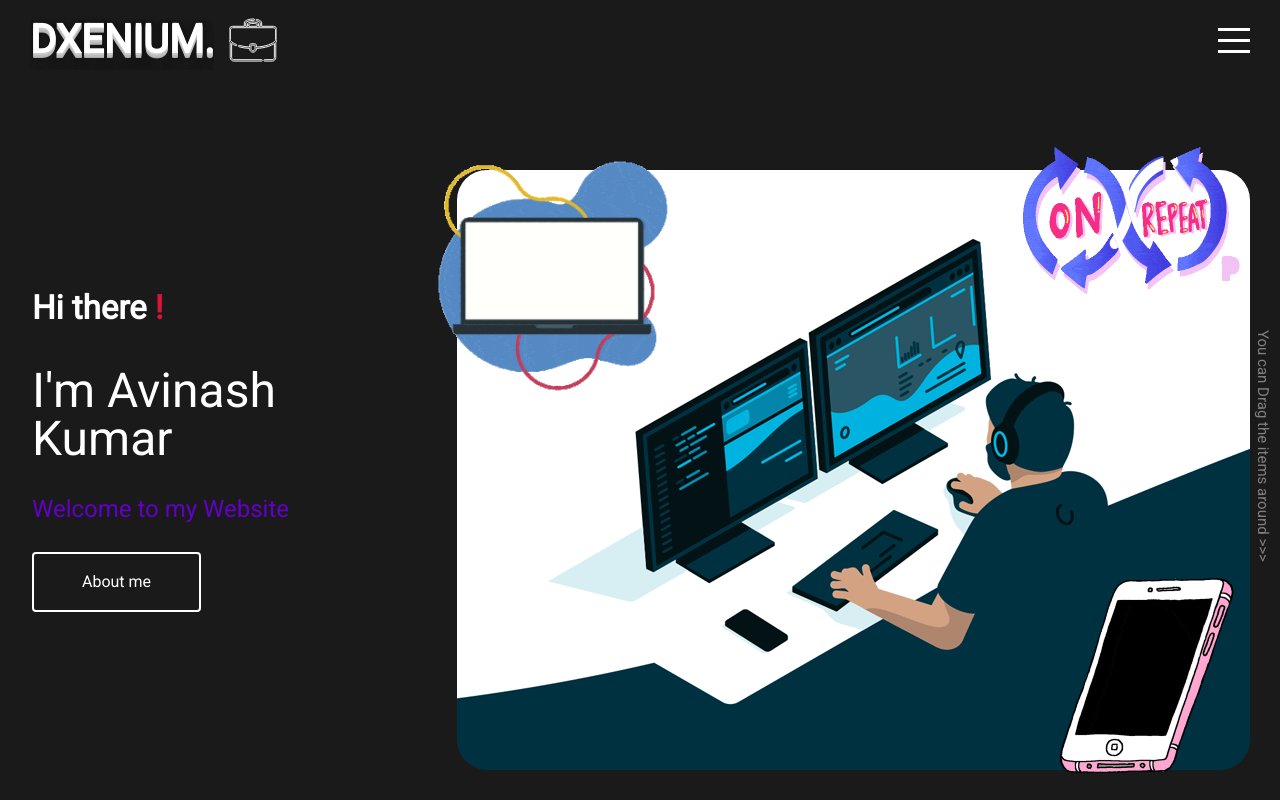
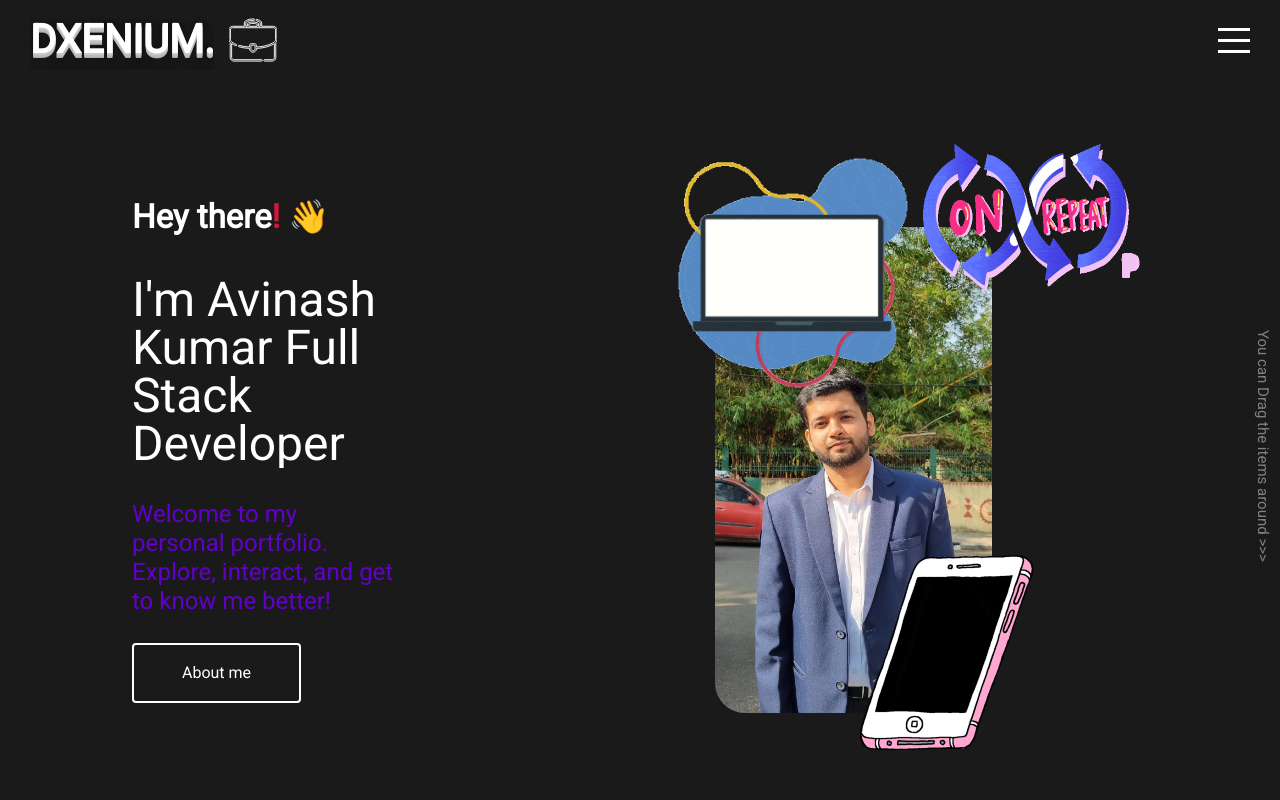
Before and after one commit to DarkXenium/Portfolio, a React (Create React App) app: page / in a window 1280 px wide. Built offline with nearby package versions, Linux system fonts and the light colour scheme; the HTML template or start-up script is replaced by a standard one.

Commit message:
update tr exp

```diff
--- a/src/App.jsx
+++ b/src/App.jsx
@@ -7,7 +7,7 @@ import Menu from "./components/menu/Menu";
 import Progress from "./components/progress/Progress";
 import Landing from "./components/landing/Landing";
 import Project from "./components/projects/Project";
-import Experience from "./components/experience/Experience";
+import Experience from "./components/workExperience/WorkExperience";
 import { useState } from "react";
 import "./app.scss";
 
--- a/src/components/intro/Intro.jsx
+++ b/src/components/intro/Intro.jsx
@@ -128,13 +128,8 @@ export default function Intro() {
             </div>
           </div>
           <h2 className="introParagraph">
-            As a passionate software engineer based in Bangalore, I have
-            professional experience at SafeSend and CuriousJr. Skilled in C#,
-            .NET, React JS, and MS SQL, I excel in back-end development and UI
-            enhancement. With certifications in Azure, React JS, SQL, frontend
-            development, and both high-level and low-level design, I am
-            committed to continuous learning and professional growth, making me
-            a valuable asset to any team.
+            As a dedicated Software Engineer based in Bangalore with over 2 years of professional experience, I’ve contributed to impactful projects at SafeSend and CuriousJr. My core strengths lie in full-stack development, with expertise in C#, .NET, React JS, and MS SQL — delivering robust back-end systems and seamless front-end experiences.
+            I hold certifications in Azure, React JS, SQL, front-end development, and both high-level and low-level system design. My passion for continuous learning and clean, scalable code makes me a reliable and growth-focused contributor to any development team.
           </h2>
           <h1>Some of things I am interested in </h1>
           <h3>
--- a/src/components/landing/Landing.jsx
+++ b/src/components/landing/Landing.jsx
@@ -148,14 +148,14 @@ const Landing = () => {
   return (
     <Section id="landing">
       <Container>
-        <ColumnLeft>
+        <ColumnLeft className="columnLeft">
           <motion.h1
             variants={fadeLeft}
             initial="hidden"
             animate="visible"
             transition={{ duration: 1 }}
           >
-            Hi there <b>!</b>
+            Hey there<b>!</b> 👋
           </motion.h1>
           <motion.p
             variants={fadeLeft}
@@ -163,14 +163,14 @@ const Landing = () => {
             animate="visible"
             transition={{ duration: 1.5 }}
           >
-            I'm Avinash Kumar
+            I'm Avinash Kumar  Full Stack Developer
           </motion.p>
           <motion.h2
             initial={{ scale: 1.2 }}
             animate={{ scale: 1 }}
             transition={{ duration: 1.5 }}
           >
-            Welcome to my Website
+            Welcome to my personal portfolio. <br />Explore, interact, and get to know me better!
           </motion.h2>
           <motion.h2
             id="vertical"
@@ -207,7 +207,8 @@ const Landing = () => {
             initial={{ opacity: 0, y: -100 }}
             animate={{
               opacity: 1,
-              y: 0,
+              y: 20,
+              x: 240,
               zIndex: 1,
               transition: { duration: 1 },
             }}
@@ -223,8 +224,8 @@ const Landing = () => {
             initial={{ opacity: 0, x: -100, y: -100 }}
             animate={{
               opacity: 1,
-              x: 0,
-              y: 0,
+              x: -100,
+              y: 20,
               zIndex: 1,
               transition: { duration: 1 },
             }}
@@ -240,17 +241,18 @@ const Landing = () => {
             animate={{
               opacity: 1,
               y: 0,
+              x: -200,
               zIndex: 1,
               transition: { duration: 1 },
             }}
             className="floatImgs"
           />
           <motion.div
-            className="workstationImage"
+            className="selfPortrait"
             initial={{ opacity: 0 }}
             animate={{ opacity: 1, transition: { duration: 1 } }}
           >
-            <img src="images/codingOnTwoPcs.gif  " alt="workstation" />
+            <img id="selfPortrait" src="images/selfPortrait.webp  " alt="selfPortrait" />
           </motion.div>
         </ColumnRight>
       </Container>
--- a/src/components/landing/landing.scss
+++ b/src/components/landing/landing.scss
@@ -1,37 +1,54 @@
 .landing {
   overflow: hidden;
 }
+
 b {
   overflow: hidden;
   color: crimson;
 }
-.workstationImage {
-  border-radius: 30px;
-}
+
 .floatImgs {
   cursor: pointer;
 }
+
 .floatImgs:hover {
   scale: 0.99;
 }
 
+#selfPortrait {
+  width: 35%;
+  border-radius: 30px;
+}
+
+.selfPortrait {
+  display: flex;
+  justify-content: center;
+}
+
 // Mobile view css
-@media screen and (max-width:450px){
-  #landing p{
+@media screen and (max-width:450px) {
+  #landing p {
     font-size: 7vmin;
   }
-  #landing h1{
+
+  #landing h1 {
     font-size: 6vmin;
   }
-  #landing h2{
+
+  #landing h2 {
     font-size: 4vmin;
   }
+
   #landing #about-me-button {
     font-size: 3vmin;
     padding: 2vmin 7vmin;
   }
+
   #landing #vertical {
     font-size: 3vmin;
   }
 
 }
+.columnLeft {
+  margin: 0 0 0 100px;
+}
--- a/src/components/experience/Experience.jsx
+++ b/src/components/workExperience/WorkExperience.jsx
@@ -1,4 +1,4 @@
-import "./experience.scss";
+import "./workExperience.scss";
 import { motion, useAnimation } from "framer-motion";
 import { useInView } from "react-intersection-observer";
 import { useEffect, useRef } from "react";
@@ -35,23 +35,21 @@ const Experience = () => {
         <ul className="timeline">
           <li>
             <div className="timeline-photo">
-              <a href="https://safesend.com/" target="_blank">
-                <img src="images/safesend.jpg" alt="safesend Photo" />
+              <a href="https://thomsonreuters.com/" target="_blank">
+                <img src="images/trLogo.png" alt="thomsonreuters Logo" />
               </a>
             </div>
             <div className="timeline-content">
-              <small className="date">
-                Jun 2024 - <bold id="presentColor">PRESENT</bold>
-              </small>
-              <h2 id="safesend">SafeSend</h2>
-              <h3 className="positionTitle">Software Engineer 1</h3>
+              <small className="date">May 2025 - <bold id="presentColor">PRESENT</bold></small>
+              <h2 id="curiousjr">Thomson Reuters</h2>
+              <h3 className="positionTitle">
+                Software Engineer
+              </h3>
               <p className="companyInfo">
-                1. Utilized C#, .NET, and MS SQL for efficient back‐end
-                development, optimizing data management processes. 2. Improved
-                user interface with React JS, resolved bugs, and contributed to
-                API development for seamless functionality. 3. Enhanced code
-                coverage and developed scalable microservices, improving system
-                performance and maintainability.
+                1. Contributed to the development of enterprise-grade legal and financial technology solutions, ensuring reliability and compliance with industry standards.
+                2. Worked extensively with <b>C#, .NET</b> for back-end development and <b>React JS</b> for crafting user-centric, responsive front-end interfaces.
+                3. Collaborated closely with cross-functional teams to implement scalable APIs and microservices that improved data flow and performance.
+                4. Involved in performance optimization, debugging, and code reviews to uphold code quality, security, and maintainability.
               </p>
             </div>
           </li>
@@ -62,6 +60,19 @@ const Experience = () => {
               </a>
             </div>
             <div className="timeline-content">
+              <small className="date">
+                Jun 2024 - April 2025
+              </small>
+              <h2 id="safesend">SafeSend</h2>
+              <h3 className="positionTitle">Software Engineer</h3>
+              <p className="companyInfo">
+                1. Utilized C#, .NET, and MS SQL for efficient back‐end
+                development, optimizing data management processes. 2. Improved
+                user interface with React JS, resolved bugs, and contributed to
+                API development for seamless functionality. 3. Enhanced code
+                coverage and developed scalable microservices, improving system
+                performance and maintainability.
+              </p>
               <small className="date">FEB 2023 - Jun 2024</small>
               <h2 id="safesend">SafeSend</h2>
               <h3 className="positionTitle">Associate Software Engineer</h3>
```
Also changed, not shown: public/images/selfPortrait.webp (added), public/images/trLogo.png (added), src/components/workExperience/workExperience.scss (renamed from src/components/experience/experience.scss).
